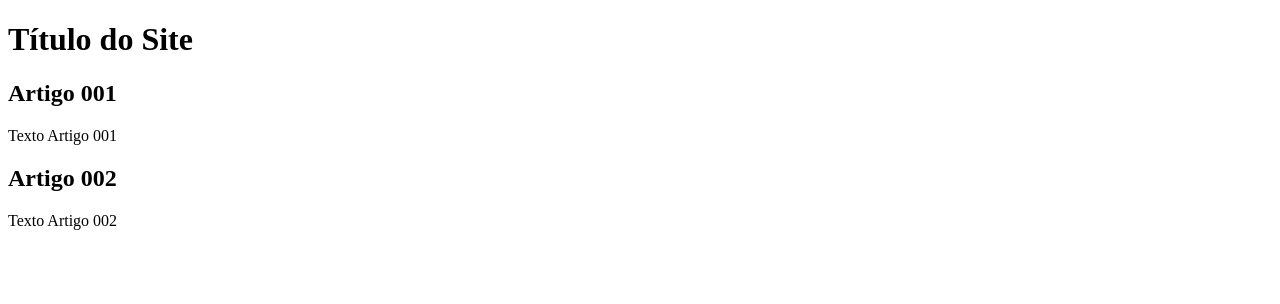
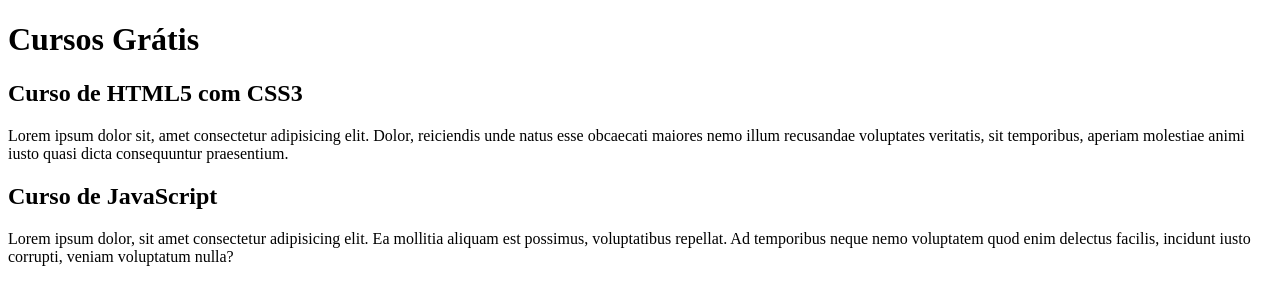
Before and after one commit to leoribasnascimento/projeto-site, a plain HTML site: page index.html in a window 1280 px wide. Drawn offline with Linux system fonts and the light colour scheme.

Commit message:
comecei a escrever o conteúdo

```diff
--- a/index.html
+++ b/index.html
@@ -8,15 +8,15 @@
 <body>
     <main>
         <header>
-            <h1>Título do Site</h1>
+            <h1>Cursos Grátis</h1>
         </header>
         <article>
-            <h2>Artigo 001</h2>
-            <p>Texto Artigo 001</p>
+            <h2>Curso de HTML5 com CSS3</h2>
+            <p>Lorem ipsum dolor sit, amet consectetur adipisicing elit. Dolor, reiciendis unde natus esse obcaecati maiores nemo illum recusandae voluptates veritatis, sit temporibus, aperiam molestiae animi iusto quasi dicta consequuntur praesentium.</p>
         </article>
         <article>
-            <h2>Artigo 002</h2>
-            <p>Texto Artigo 002</p>
+            <h2>Curso de JavaScript</h2>
+            <p>Lorem ipsum dolor, sit amet consectetur adipisicing elit. Ea mollitia aliquam est possimus, voluptatibus repellat. Ad temporibus neque nemo voluptatem quod enim delectus facilis, incidunt iusto corrupti, veniam voluptatum nulla?</p>
         </article>
     </main>
 </body>
```
